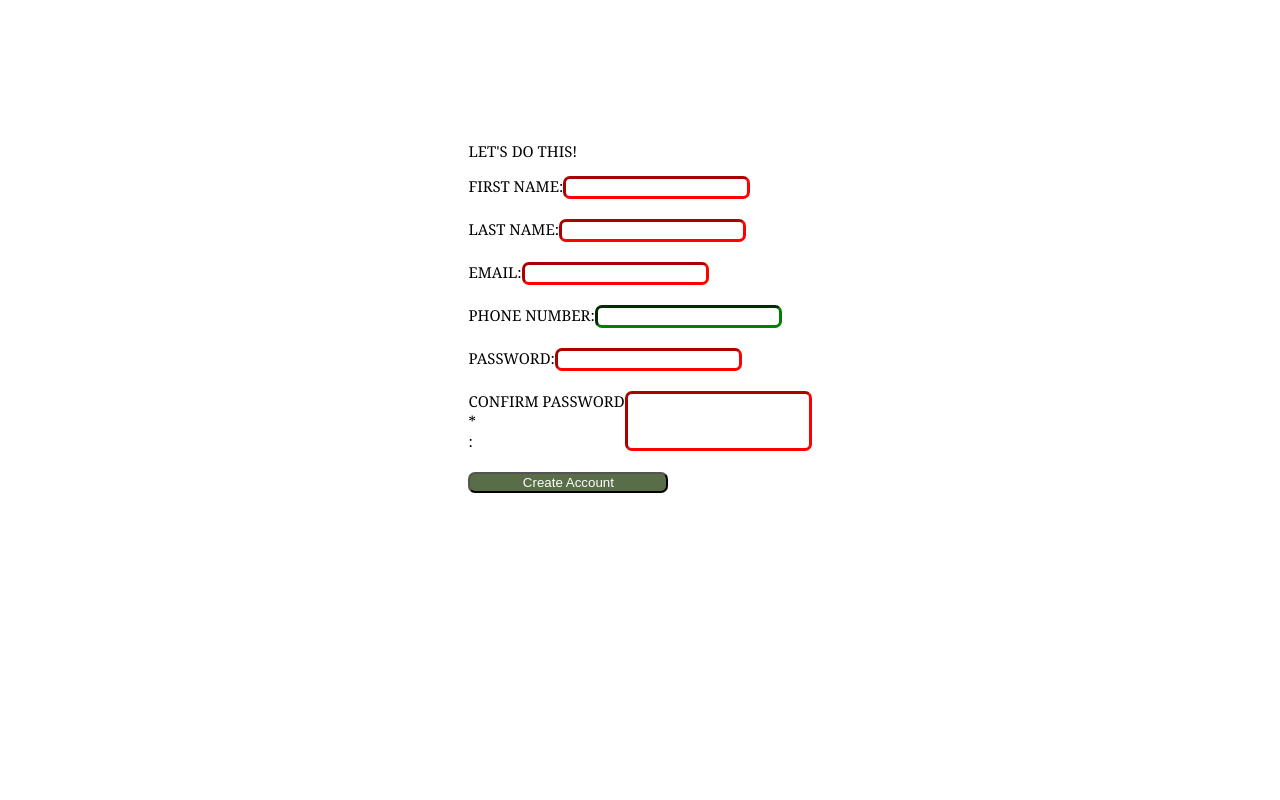
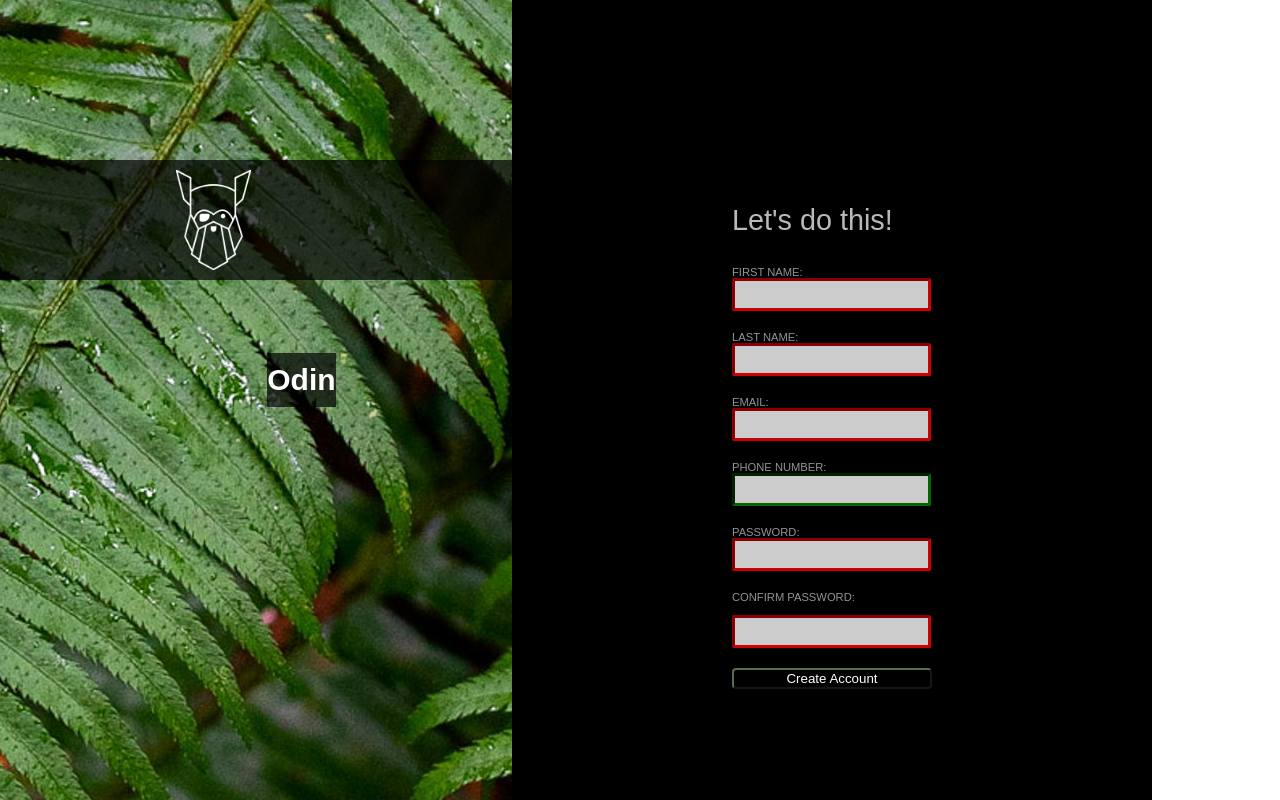
Before and after one commit to AlanLienhard/sign-up-form, a plain HTML site: page index.html in a window 1280 px wide. Drawn offline with Linux system fonts and the light colour scheme.

Commit message:
Continued to style. Ran inton an issue with the border having different colors at different places.

```diff
--- a/assets/style/styles.css
+++ b/assets/style/styles.css
@@ -1,14 +1,69 @@
+
+
 body {
-    font-family:Georgia, 'Times New Roman', Times, serif;
+    margin: 0px;
+    padding: 0px;
+    font-family: 'Poppins', sans-serif;
     font-size: 15px;
+    color:  rgb(185, 185, 185);
 }
+
+
+.content {
+    display: flex;
+
+    height: 100vh;
+    width: 100vw;
+}
+
+.right {
+    width: 50vw;
+
+
+    display: flex;
+    flex-flow: column nowrap;
+   justify-content: center;
+
+   background-color: #000000;
+}
+
+.content, .logo {
+    display: flex;
+    flex-flow: row wrap;
+}
+
+.picture {
+    background-image: url(../images/background-img.jpg);
+    background-position: center;
+    background-size: auto;
+    background-repeat: no-repeat;
+    width: 40vw;
+}
+
+.logo {
+    display: flex;
+    position: relative;
+    top: 20vh;
+    gap: 2vh;
+    padding: 10px 0;
+
+    justify-content: center;
+    align-items: center;
+}
+
+h1 {
+    color: white;
+}
+
 
 .forms-container {
     margin-top: 10%;
     display: flex;
-    flex-wrap: wrap;
+    flex-flow: row wrap;
     justify-content: center;
-
+    gap: 20px;
+    padding-top: 20px;
+    padding-bottom: 20px;
 }
 
 .form-container {
@@ -20,29 +75,46 @@ body {
 
 }
 
-div {
-    text-transform: uppercase;
-}
+
 
 button {
     color: white;
-    background-color: #596D48;
+    background-color: #000000;
     width: 200px;
-    border-radius: 7px;
+    border-radius: 4px;
+    border-color: #596D48;
 }
 
 .form-container {
     margin-bottom: 20px;
+    display: flex;
+    flex-flow: column wrap;
+    width: 50%;
+    font-size: 0.7rem;
+    text-transform: uppercase;
+    opacity: 80%;
+}
+
+.form-title {
+width: 100%;
+font-size: 1.8rem;
+font-weight: 100;
 }
 
 input {
     border-width: 3px;
-    border-radius: 7px;
+    border-radius: 2px;
+
+    padding: 6px 8px;
+
+    appearance: none;
+     -webkit-appearance: none;
+  -moz-appearance: none;
 }
 
 input:focus {
     outline:none;
-    box-shadow: none;
+
 
 }
 
@@ -52,4 +124,9 @@ input:invalid {
 
 input:valid {
     border-color: green;
+
 }
+
+.logo {
+    background-color: rgba(0, 0, 0, 0.7);
+}
--- a/index.html
+++ b/index.html
@@ -10,11 +10,18 @@
 <div class="image-container">
 
 </div>
-<div class="main-content">
-    <div class="text-container">
+<div class="content">
+    <div class="picture">
+
+        <div class="logo">
+            <img src="assets/images/odin-lined.png" height="100" alt="logo" class="norse">
+            <h1 class="logo">Odin</h1>
+        </div>
 
     </div>
-    <div class="forms-container">
+
+    <div class="right">
+        <div class="forms-container">
         <form action="https://httpbin.org/post" method="post" class="main-forms">
             <p class="form-title">Let's do this!</p>
             <div class="form-container">
@@ -38,13 +45,13 @@
                 <input type="password" id="password" name="first_password" required>
             </div>
             <div class="form-container">
-                <label for="confirm_password">Confirm Password<div class="required">*</div> :</label>
+                <label for="confirm_password">Confirm Password:</label>
                 <input type="password" id="confirm_password" name="second_password" required>
             </div>
             <button type="submit">Create Account</button>
         </form>
     </div>
+    </div>
 </div>
-
 </body>
 </html>
```
